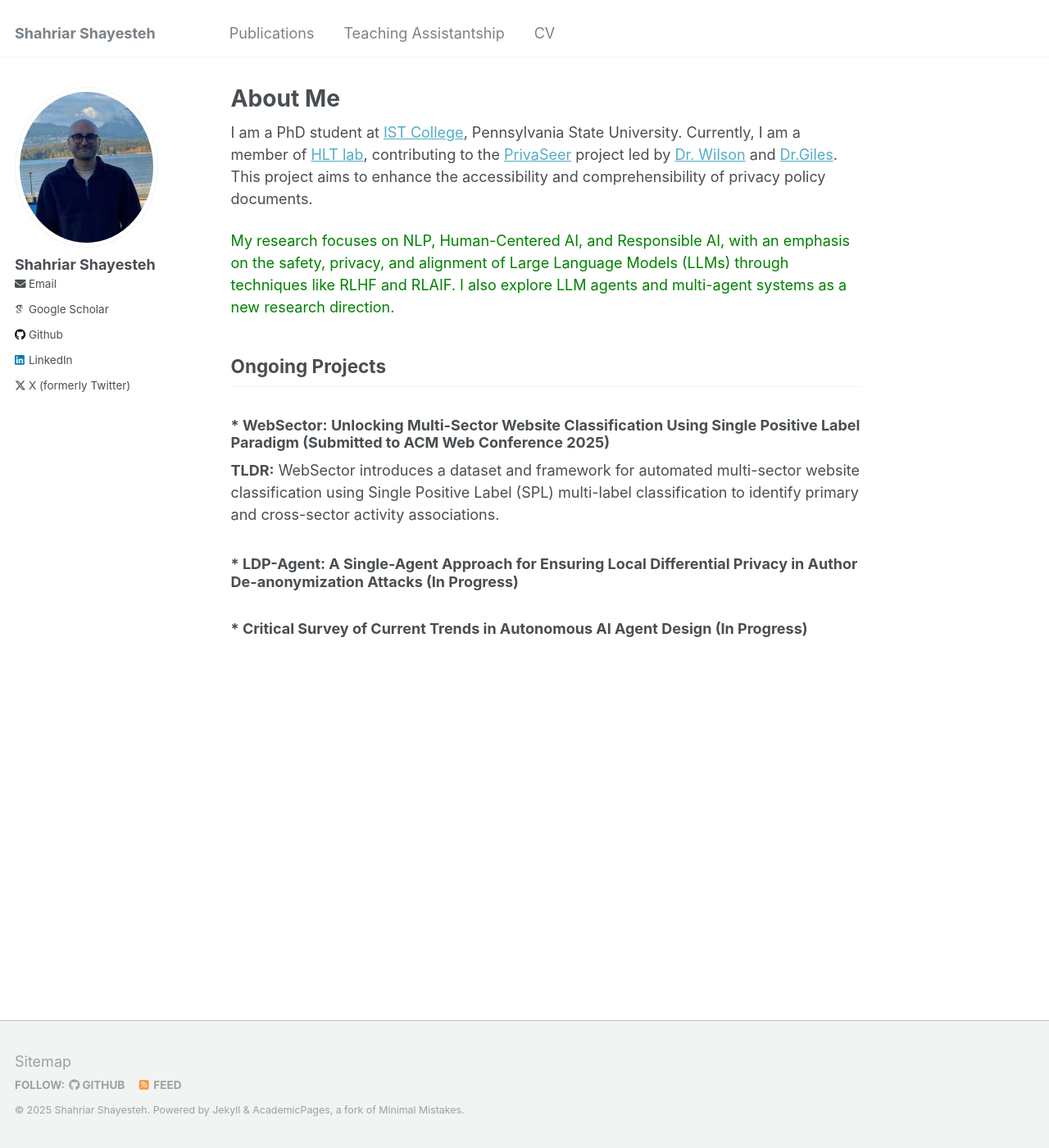
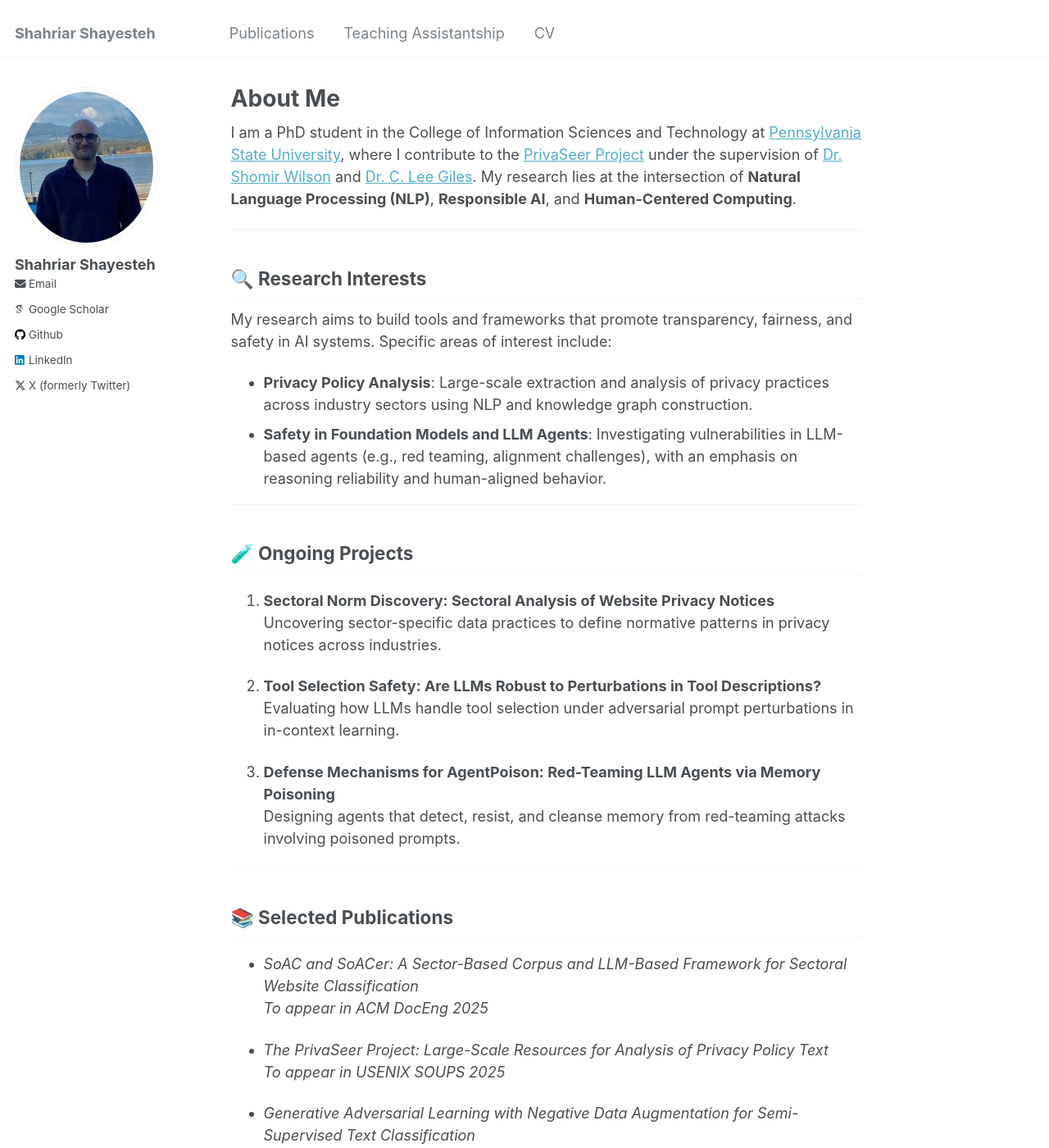
Before and after one commit to shahriarshayesteh/shahriarshayesteh.github.io, a Jekyll site: the page built from _pages/about.md, in a window 1280 px wide and 1400 px high. Shown: the whole window at 82% size. Built offline with Jekyll 4.4.1, drawn with Linux system fonts in a browser that asks for light colours; some web fonts are replaced; some of the changed text lies outside the part shown.

Commit message:
Update about.md

```diff
--- a/_pages/about.md
+++ b/_pages/about.md
@@ -8,20 +8,64 @@ redirect_from:
   - /about.html
 ---
 
-I am a PhD student at [IST College](https://ist.psu.edu/), Pennsylvania State University. Currently, I am a member of [HLT lab](https://shomir.net/research.html), contributing to the [PrivaSeer](https://privaseer.ist.psu.edu) project led by [Dr. Wilson](https://shomir.net/index.html) and [Dr.Giles](https://clgiles.ist.psu.edu/). This project aims to enhance the accessibility and comprehensibility of privacy policy documents.
+I am a PhD student in the College of Information Sciences and Technology at [Pennsylvania State University](https://ist.psu.edu/), where I contribute to the [PrivaSeer Project](https://privaseer.ist.psu.edu/) under the supervision of [Dr. Shomir Wilson](https://shomir.net/index.html) and [Dr. C. Lee Giles](https://clgiles.ist.psu.edu/). My research lies at the intersection of **Natural Language Processing (NLP)**, **Responsible AI**, and **Human-Centered Computing**.
 
-<font color="green">My research focuses on NLP, Human-Centered AI, and Responsible AI, with an emphasis on the safety, privacy, and alignment of Large Language Models (LLMs) through techniques like RLHF and RLAIF. I also explore LLM agents and multi-agent systems as a new research direction.</font>
+---
+
+## 🔍 Research Interests
+
+My research aims to build tools and frameworks that promote transparency, fairness, and safety in AI systems. Specific areas of interest include:
+
+- **Privacy Policy Analysis**: Large-scale extraction and analysis of privacy practices across industry sectors using NLP and knowledge graph construction.
+- **Safety in Foundation Models and LLM Agents**: Investigating vulnerabilities in LLM-based agents (e.g., red teaming, alignment challenges), with an emphasis on reasoning reliability and human-aligned behavior.
+
+---
+
+## 🧪 Ongoing Projects
+
+1. **Sectoral Norm Discovery: Sectoral Analysis of Website Privacy Notices**
+   Uncovering sector-specific data practices to define normative patterns in privacy notices across industries.
+
+2. **Tool Selection Safety: Are LLMs Robust to Perturbations in Tool Descriptions?**
+   Evaluating how LLMs handle tool selection under adversarial prompt perturbations in in-context learning.
+
+3. **Defense Mechanisms for AgentPoison: Red-Teaming LLM Agents via Memory Poisoning**
+   Designing agents that detect, resist, and cleanse memory from red-teaming attacks involving poisoned prompts.
+
+---
+
+## 📚 Selected Publications
+
+- *SoAC and SoACer: A Sector-Based Corpus and LLM-Based Framework for Sectoral Website Classification*
+  *To appear in ACM DocEng 2025*
+
+- *The PrivaSeer Project: Large-Scale Resources for Analysis of Privacy Policy Text*
+  *To appear in USENIX SOUPS 2025*
+
+- *Generative Adversarial Learning with Negative Data Augmentation for Semi-Supervised Text Classification*
+  *FLAIRS-35, 2022*
+
+For a full list of publications and academic contributions, please refer to [my CV](link_to_your_CV.pdf) or [Google Scholar](#).
 
 
+---
 
-## Ongoing Projects
+## 🤝 Academic Service
 
-### * WebSector: Unlocking Multi-Sector Website Classification Using Single Positive Label Paradigm (Submitted to ACM Web Conference 2025)
+- Reviewer, [5th Workshop on Trustworthy NLP (TrustNLP), NAACL 2025](https://trustnlp.github.io/)
+- Graduate Student Panelist, IST 197: Introduction to Research, Penn State
 
-**TLDR:** WebSector introduces a dataset and framework for automated multi-sector website classification using Single Positive Label (SPL)  multi-label classification to identify primary and cross-sector activity associations.
+---
 
+## 💼 Past Affiliations
 
-### * LDP-Agent: A Single-Agent Approach for Ensuring Local Differential Privacy in Author De-anonymization Attacks (In Progress)
+- **NLP Lab – University of Ottawa**: Worked on mitigating social bias in semi-supervised classification.
+- **Canadian Heritage Research Internship**: Conducted qualitative analysis on challenges faced by Canadian artists during COVID-19.
+- **Mila – Responsible AI Summer School**: Explored policy and ethics in the design of AI systems.
 
+---
 
-### * Critical Survey of Current Trends in Autonomous AI Agent Design (In Progress)
+## 🛠 Skills
+
+- **Languages**: Python, Java, C++, SQL
+- **Frameworks**: PyTorch, TensorFlow, Scikit-learn, LangChain, AutoGen
```
